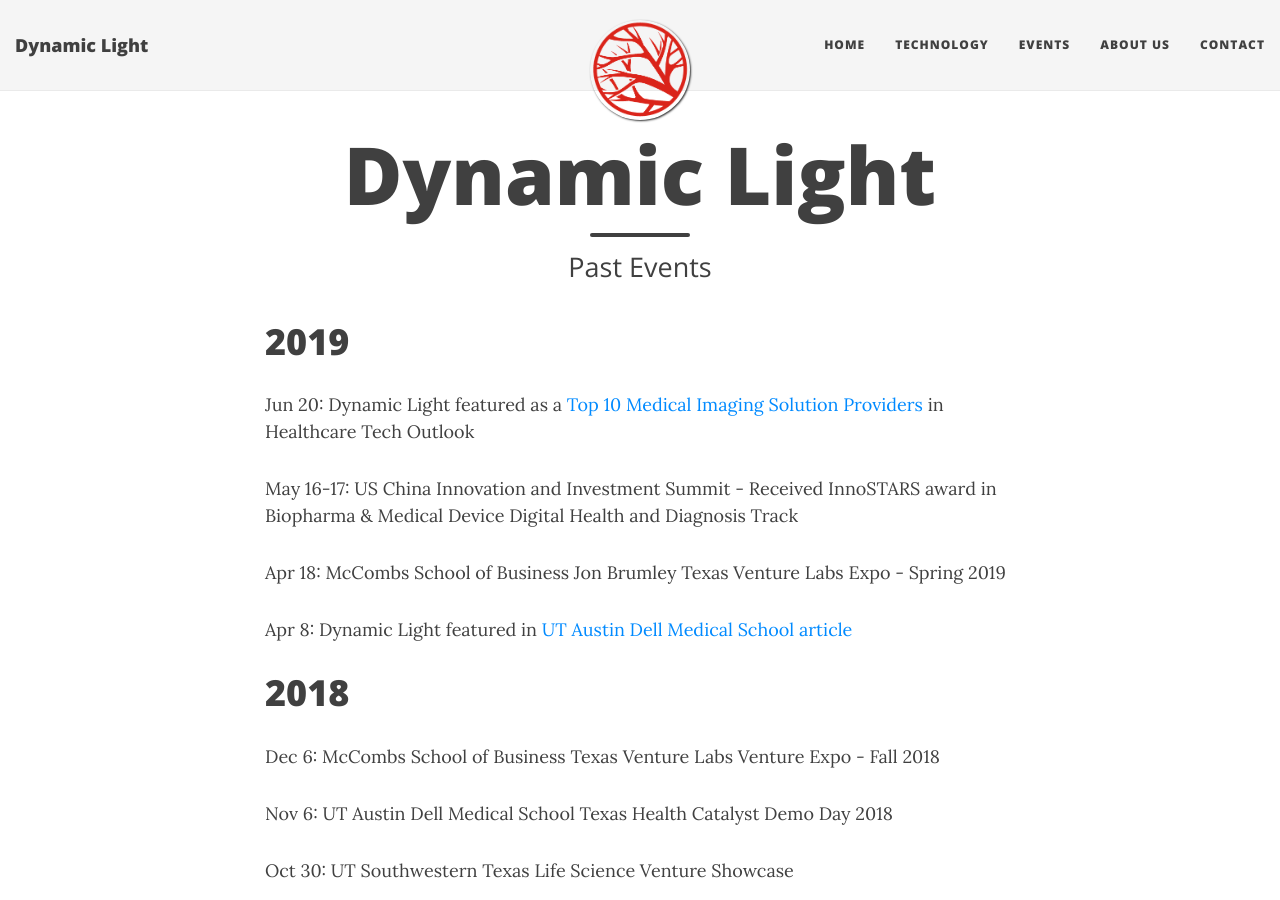
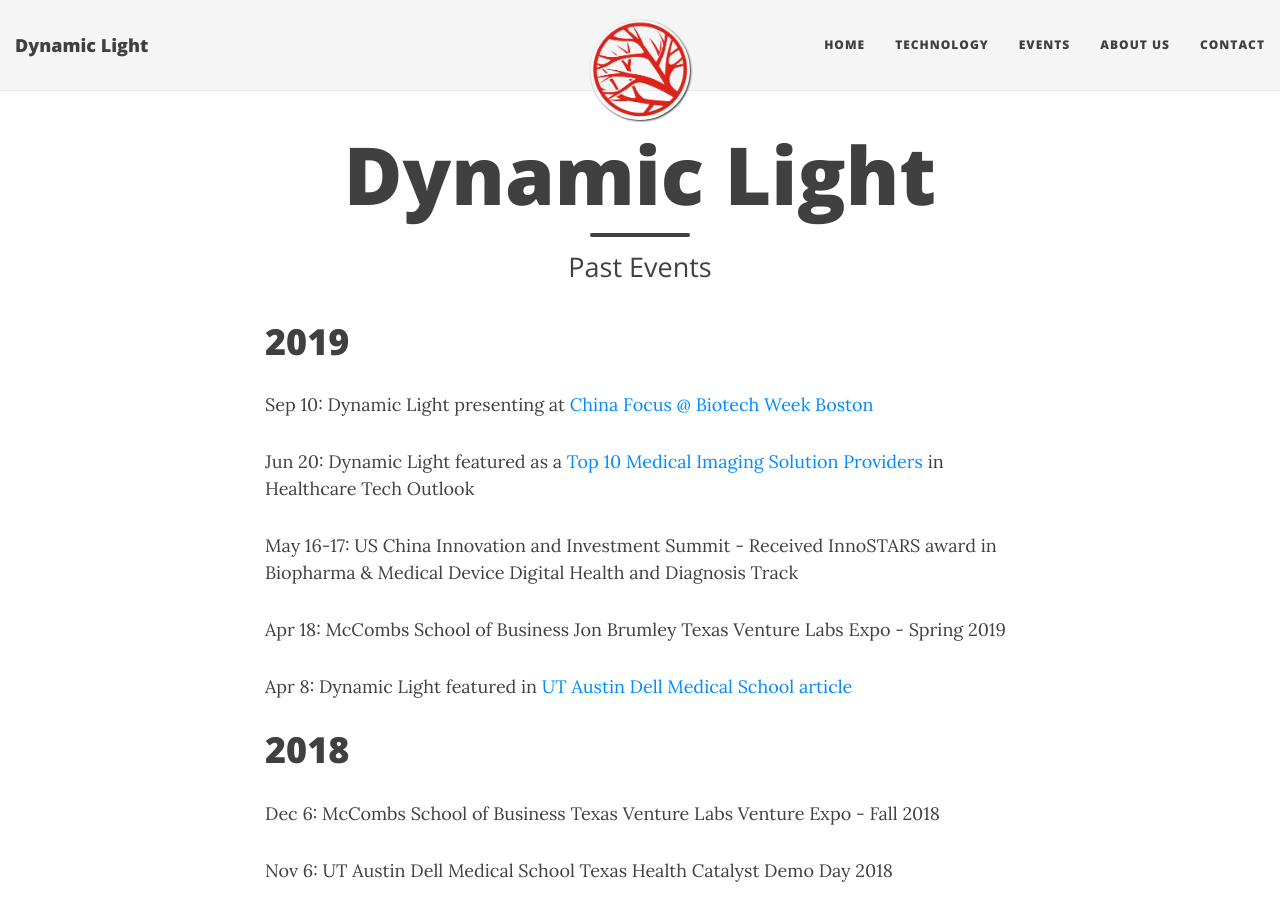
Before and after one commit to Dynamic-Light/millerd8.github.io, a Jekyll site: the page built from events.md, in a window 1280 px wide and 900 px high. Built offline with Jekyll 4.4.1, drawn with Linux system fonts in a browser that asks for light colours; nearby versions of some CDN libraries.

Commit message:
Update events.md

```diff
--- a/events.md
+++ b/events.md
@@ -8,6 +8,7 @@
 <h1> 2019 </h1>
 <md-list-item class="md-3-line">
   <div class="md-list-item-text" layout="column">
+    <p> Sep 10: Dynamic Light presenting at <a href="https://events.mybiogate.com/biotechweekboston/"> China Focus @ Biotech Week Boston </a> </p>
     <p> Jun 20: Dynamic Light featured as a <a href="https://medical-imaging.healthcaretechoutlook.com/vendor/dynamic-light-a-novel-technology-for-noninvasive-blood-flow-imaging-cid-933-mid-84.html"> Top 10 Medical Imaging Solution Providers</a> in Healthcare Tech Outlook </p>
     <p>May 16-17: US China Innovation and Investment Summit - Received InnoSTARS award in Biopharma & Medical Device Digital Health and Diagnosis Track </p>
     <p>Apr 18: McCombs School of Business Jon Brumley Texas Venture Labs Expo - Spring 2019 </p>
```
